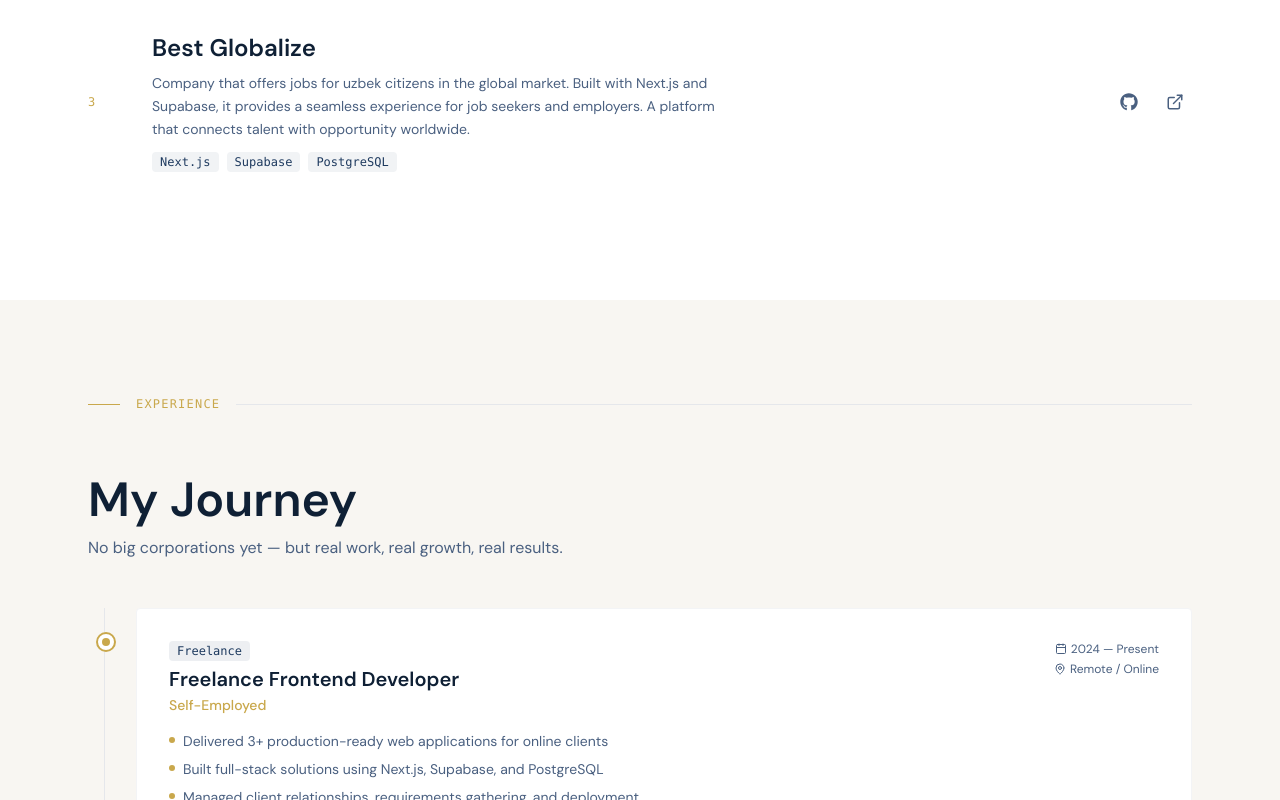
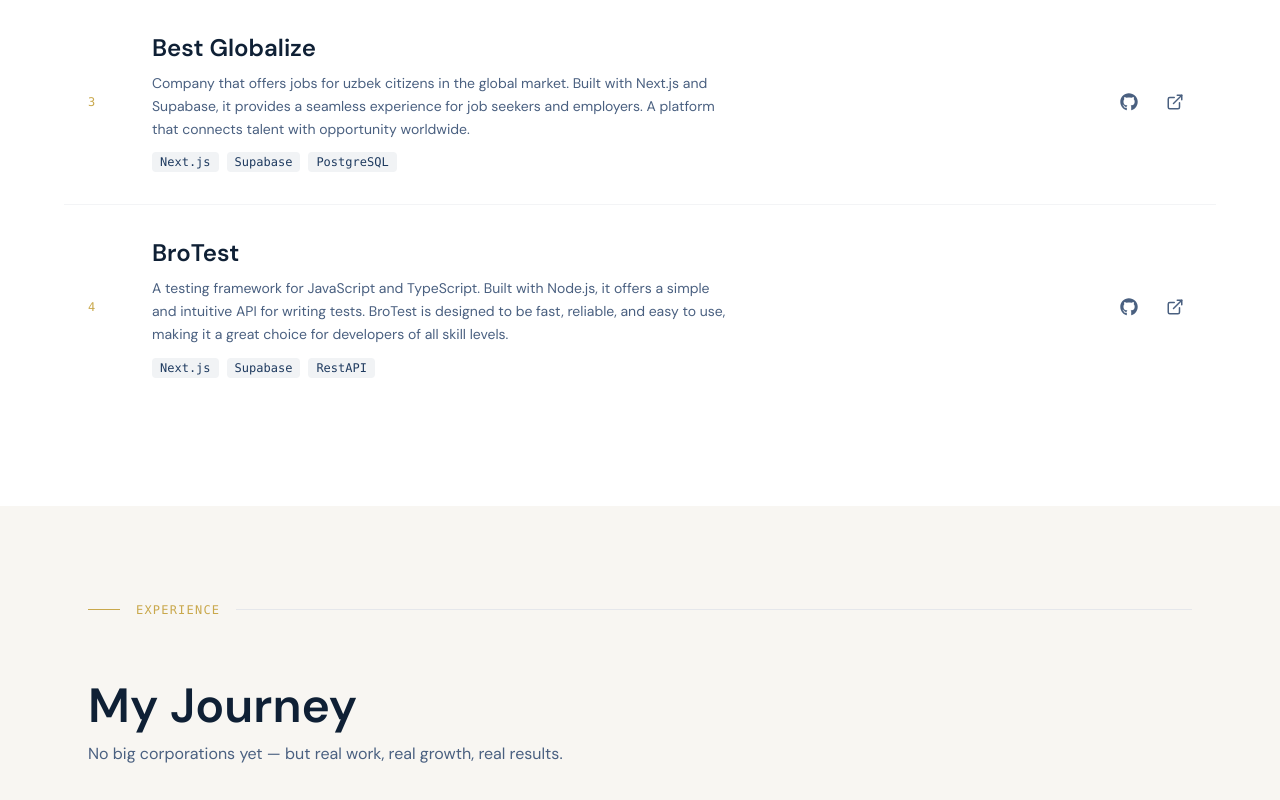
Before and after one commit to islome/my-portfolio, a Next.js app: page / in a window 1280 px wide. Shown: the part 2853-3653 px from the top of the page. Built offline with nearby package versions, Linux system fonts and the light colour scheme; a web font is replaced by a local one.

Commit message:
add BroTest project to the portfolio

```diff
--- a/components/sections/Projects.tsx
+++ b/components/sections/Projects.tsx
@@ -34,6 +34,15 @@ const projects = [
     github: "https://github.com/islome/migration",
     live: "https://migration-beta.vercel.app",
   },
+  {
+    number: "4",
+    name: "BroTest",
+    description:
+      "A testing framework for JavaScript and TypeScript. Built with Node.js, it offers a simple and intuitive API for writing tests. BroTest is designed to be fast, reliable, and easy to use, making it a great choice for developers of all skill levels.",
+    tags: ["Next.js", "Supabase", "RestAPI"],
+    github: "https://github.com/islome/brotest",
+    live: "https://brotest.vercel.app",
+  }
 ];
 
 export default function Projects() {
```
